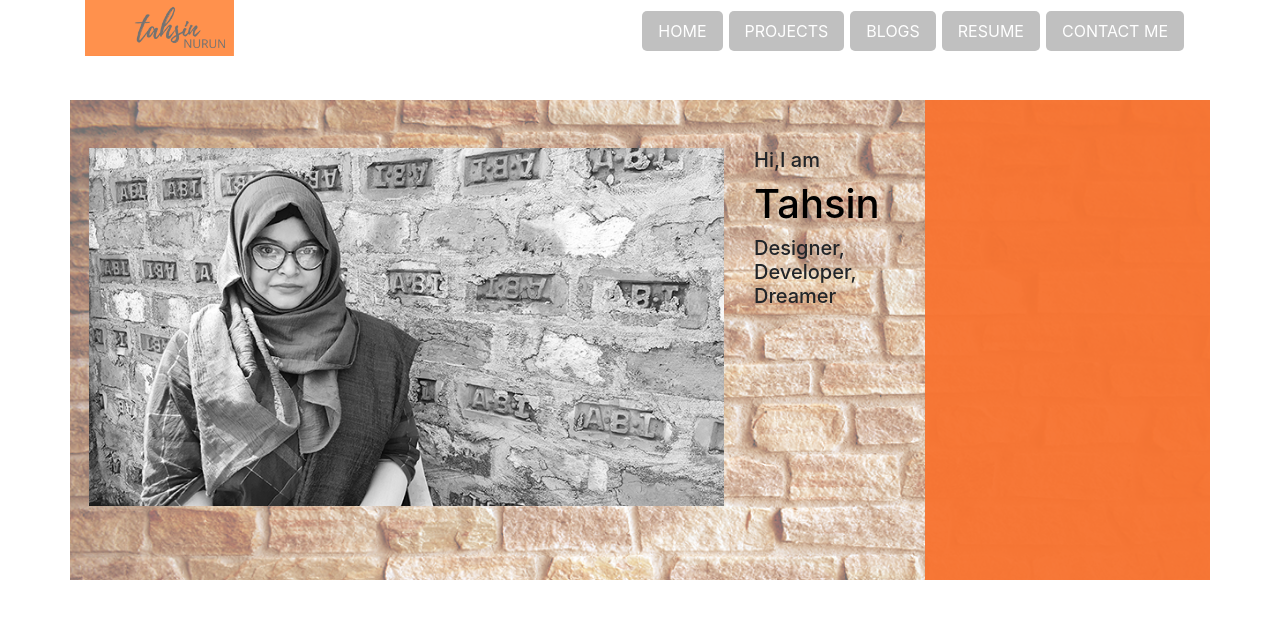
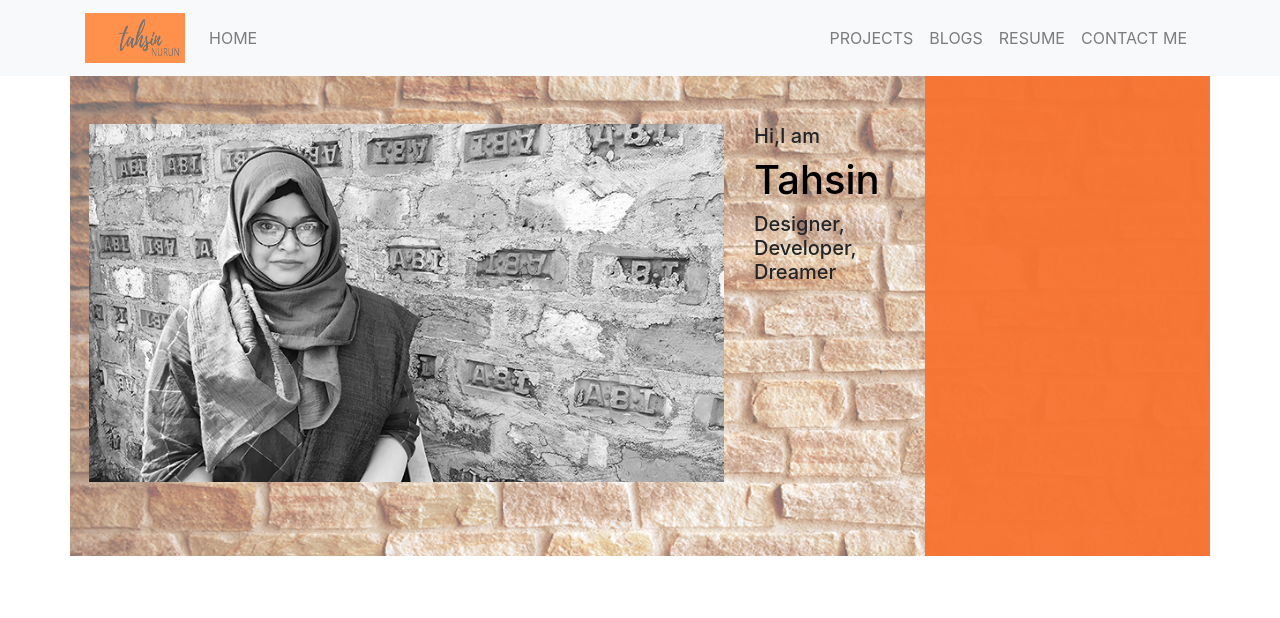
Before and after one commit to TahsinNurun/personal-dev-portfolio, a React (Create React App) app: page / in a window 1280 px wide. Shown: the top 618 px of the page. Built offline with nearby package versions, Linux system fonts and the light colour scheme.

Commit message:
004 commit

```diff
--- a/src/App.js
+++ b/src/App.js
@@ -13,6 +13,7 @@ import Projects from './Components/Projects/Projects';
 import Blogs from './Components/Blogs/Blogs';
 import Resume from './Components/Resume/Resume';
 import ContactMe from './Components/ContactMe/ContactMe';
+import 'bootstrap/dist/css/bootstrap.min.css';
 
 function App() {
   return (
--- a/src/Components/Header/Header.js
+++ b/src/Components/Header/Header.js
@@ -1,10 +1,11 @@
 import React from 'react';
-import Navbar from '../Navbar/Navbar';
+import NavbarMenu from '../NavbarMenu/NavbarMenu';
+
 
 const Header = () => {
     return (
         <div>
-            <Navbar></Navbar>
+            <NavbarMenu></NavbarMenu>
         </div>
     );
 };
--- a/src/Components/Navbar/Navbar.js
+++ /dev/null
@@ -1,42 +0,0 @@
-import React from 'react';
-import logo from '../../Images/logo.png';
-import '../../App.css'
-
-const Navbar = () => {
-    const navStyle={
-        backgroundColor: 'silver',
-        color:'white',
-        borderRadius:"5px",
-        margin: '3px'
-    }
-    return (
-        <div className="container " style={{ height: '100px' }}>
-        <div className="row">
-            <div className="col-md-2 col-sm-12">
-                <img style={{ height: '30%' }} src={logo} alt="" />
-            </div>
-            <div className="col-md-10 col-sm-12 ">
-                <ul className="nav justify-content-end m-2">
-                    <li className="nav-item">
-                        <a className="nav-link ms-7" href="/" style={navStyle}>HOME</a>
-                    </li>
-                    <li className="nav-item">
-                        <a className="nav-link ms-7" href="/projects" style={navStyle}>PROJECTS</a>
-                    </li>
-                    <li className="nav-item ms-7">
-                        <a className="nav-link" href="/blogs" style={navStyle}>BLOGS</a>
-                    </li>
-                    <li className="nav-item">
-                        <a className="nav-link ms-7" href="/resume" style={navStyle}>RESUME</a>
-                    </li>
-                    <li className="nav-item">
-                        <a className="nav-link ms-7" href="/contactMe" style={navStyle}>CONTACT ME</a>
-                    </li>
-                </ul>
-            </div>
-        </div>
-    </div >
-    );
-};
-
-export default Navbar;
--- /dev/null
+++ b/src/Components/NavbarMenu/NavbarMenu.js
@@ -0,0 +1,41 @@
+import React from 'react';
+import logo from '../../Images/logo.png';
+import '../../App.css'
+import { Nav, Navbar } from 'react-bootstrap';
+
+
+const NavbarMenu = () => {
+
+    return (
+        <>
+            <Navbar collapseOnSelect expand="lg" bg="light" variant="light">
+                <div className="container">
+                    <Navbar.Brand href="/">
+                        <img
+                            src={logo}
+                            width="100rem"
+                            height="50rem"
+                            className="d-inline-block align-top"
+                            alt=""
+                        />
+                    </Navbar.Brand>
+                    <Navbar.Toggle aria-controls="responsive-navbar-nav" />
+                    <Navbar.Collapse id="responsive-navbar-nav">
+                        <Nav className="mr-auto">
+                            <Nav.Link href="/">HOME</Nav.Link>
+                        </Nav>
+                        <Nav>
+                            <Nav.Link href="/projects">PROJECTS</Nav.Link>
+                            <Nav.Link href="/blogs">BLOGS</Nav.Link>
+                            <Nav.Link href="/resume">RESUME</Nav.Link>
+                            <Nav.Link href="/contactMe">CONTACT ME</Nav.Link>
+                        </Nav>
+                    </Navbar.Collapse>
+                </div>
+            </Navbar>
+        </>
+
+    );
+};
+
+export default NavbarMenu;
```
Also changed, not shown: src/Images/logo.svg (added).
